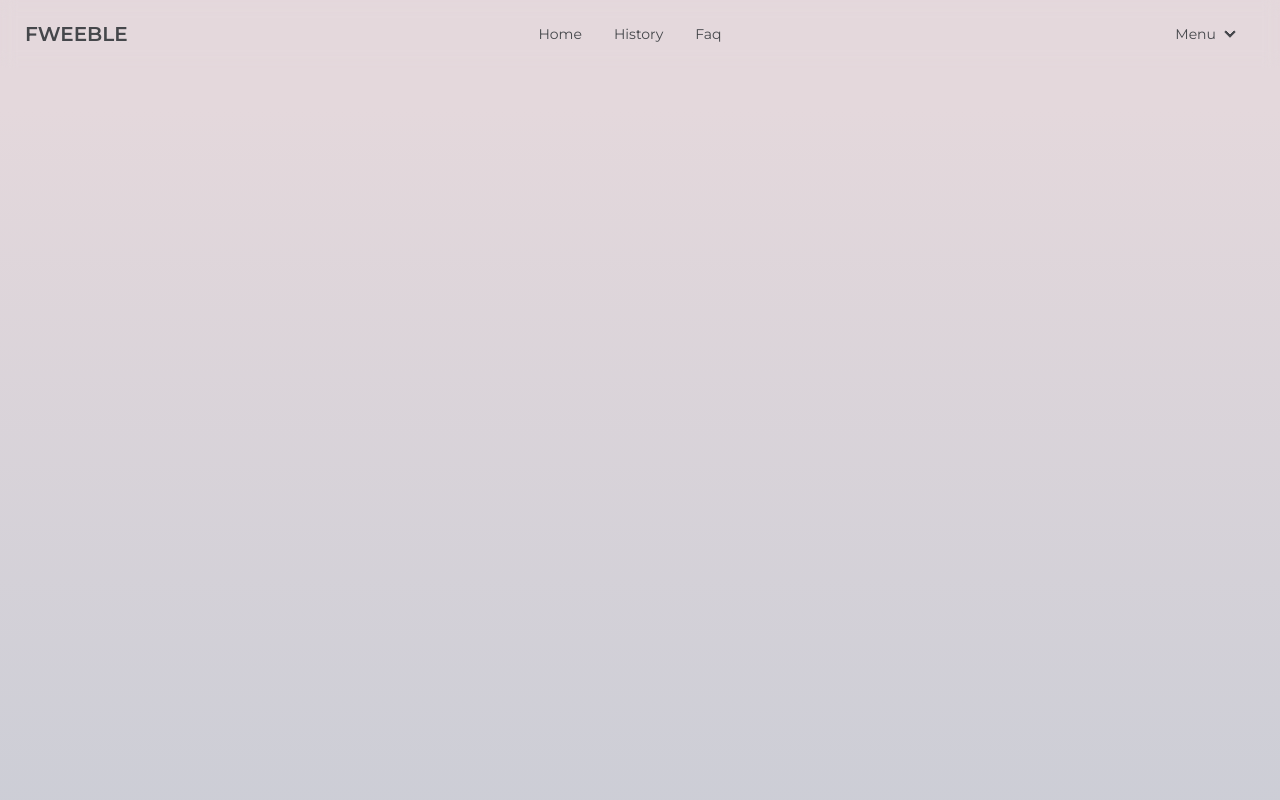
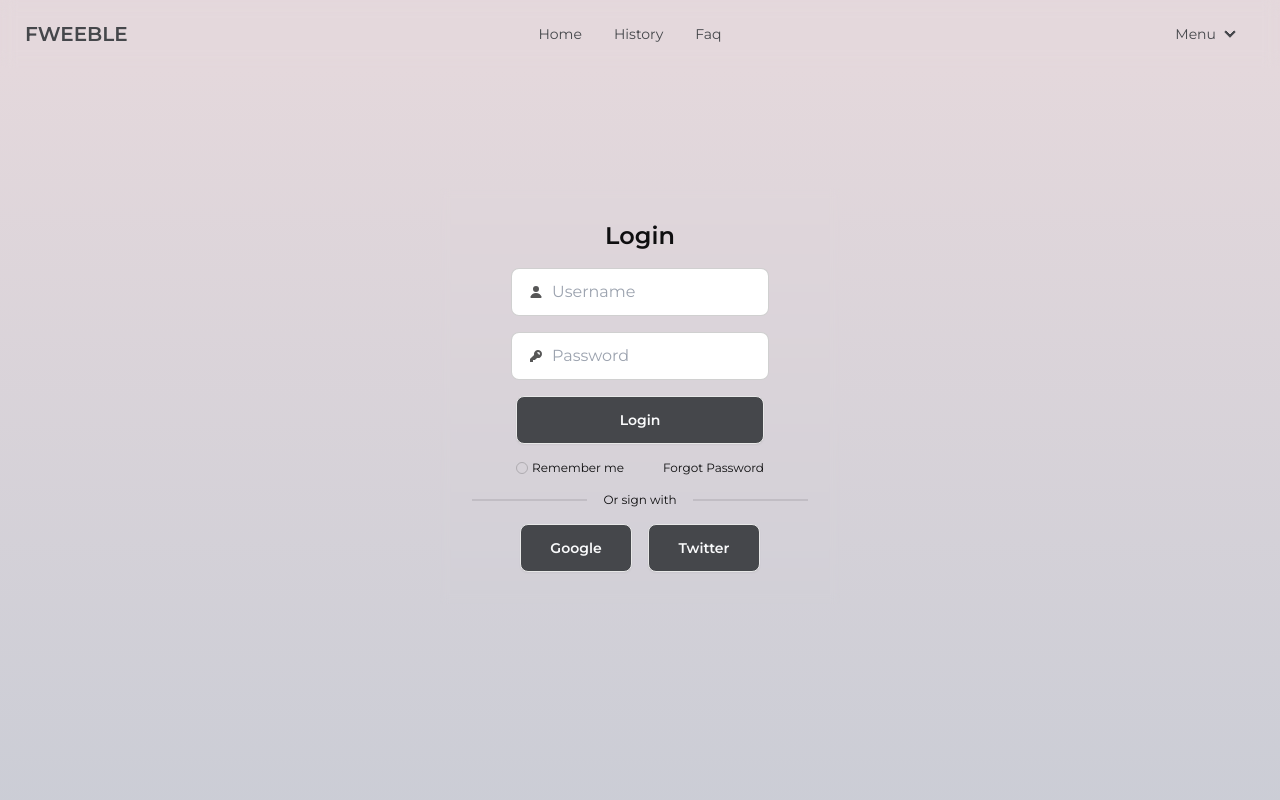
Before and after one commit to iss4gerry/nutrition-tracker-frontend, a Vue app: page /login in a window 1280 px wide. Shown: the top 800 px of the page. Built offline with nearby package versions, Linux system fonts and the light colour scheme.

Commit message:
login page

```diff
--- a/src/App.vue
+++ b/src/App.vue
@@ -19,8 +19,7 @@ import Faq from './components/Faq.vue'
         </div>
         <div class="divider"></div>
         <Footer></Footer>
-      </div>
-
+    </div>
     </div>
   </main>
 
--- a/src/components/Nutrition.vue
+++ b/src/components/Nutrition.vue
@@ -11,7 +11,7 @@ const totalProgress = 5000;
     <div class="card-body items-center text-center space-y-1">
 
       <div class="flex flex-col items-center space-x-15 -mt-5 -mb-3">
-        <p class="text-sm w-22 -mb-4">{{ name }}</p>
+        <p class="text-sm w-22 -mb-4 font-semibold">{{ name }}</p>
           <div class="divider lg:divider-vertical"></div>
         <div class="flex flex-col items-center space-x-15 w-full -mt-3">
             <p class="text-sm text-accent">
--- a/src/routers/index.ts
+++ b/src/routers/index.ts
@@ -1,11 +1,17 @@
-import { createRouter, createWebHistory } from "vue-router"
-import Tracker from "../views/Tracker.vue"
+import { createRouter, createWebHistory } from 'vue-router'
+import Tracker from '../views/Tracker.vue'
+import Login from '../views/Login.vue'
 
 const routes = [
     {
         path: '/',
         name: 'home',
         component: Tracker
+    },
+    {
+        path: '/login',
+        name: 'login',
+        component: Login
     }
 ]
 
--- /dev/null
+++ b/src/views/Login.vue
@@ -0,0 +1,51 @@
+<script setup lang="ts">
+</script>
+
+<template>
+    <div class="flex justify-center items-center w-screen h-[80vh] -mt-10">
+        <div class="card text-primary-content w-[50vh] h-[50vh]">
+            <div class="card-body backdrop-blur-sm">
+                <div class="flex flex-col justify-center items-center space-y-4 w-full">
+                    <h2 class="text-2xl font-semibold">Login</h2>
+                      <label class="input input-bordered flex items-center gap-2">
+                        <svg
+                          xmlns="http://www.w3.org/2000/svg"
+                          viewBox="0 0 16 16"
+                          fill="currentColor"
+                          class="h-4 w-4 opacity-70">
+                          <path
+                            d="M8 8a3 3 0 1 0 0-6 3 3 0 0 0 0 6ZM12.735 14c.618 0 1.093-.561.872-1.139a6.002 6.002 0 0 0-11.215 0c-.22.578.254 1.139.872 1.139h9.47Z" />
+                        </svg>
+                        <input type="text" class="grow w-[25vh]" placeholder="Username" />
+                      </label>
+                      <label class="input input-bordered flex items-center gap-2">
+                        <svg
+                          xmlns="http://www.w3.org/2000/svg"
+                          viewBox="0 0 16 16"
+                          fill="currentColor"
+                          class="h-4 w-4 opacity-70">
+                          <path
+                            fill-rule="evenodd"
+                            d="M14 6a4 4 0 0 1-4.899 3.899l-1.955 1.955a.5.5 0 0 1-.353.146H5v1.5a.5.5 0 0 1-.5.5h-2a.5.5 0 0 1-.5-.5v-2.293a.5.5 0 0 1 .146-.353l3.955-3.955A4 4 0 1 1 14 6Zm-4-2a.75.75 0 0 0 0 1.5.5.5 0 0 1 .5.5.75.75 0 0 0 1.5 0 2 2 0 0 0-2-2Z"
+                            clip-rule="evenodd" />
+                        </svg>
+                        <input type="password" class="grow w-[25vh]" placeholder="Password"/>
+                      </label>
+                      <button class="btn w-[31vh] bg-accent text-gray-50">Login</button>
+                      <div class="flex flex-row w-[31vh] justify-between">
+                        <div class="flex flex-row justify-center items-center">
+                            <input type="checkbox" class="checkbox w-3 h-3 mr-1"/>
+                            <p class="text-xs">Remember me</p>
+                        </div>
+                        <a href="#" class="text-xs">Forgot Password</a>
+                      </div>
+                      <div class="divider text-xs">Or sign with</div>
+                      <div class="flex flex-row flex-wrap w-[30vh] justify-between">
+                        <button class="btn w-[14vh] bg-accent text-gray-50">Google</button>
+                        <button class="btn w-[14vh] bg-accent text-gray-50">Twitter</button>
+                      </div>
+                </div>
+            </div>
+          </div>
+    </div>
+</template>
```
